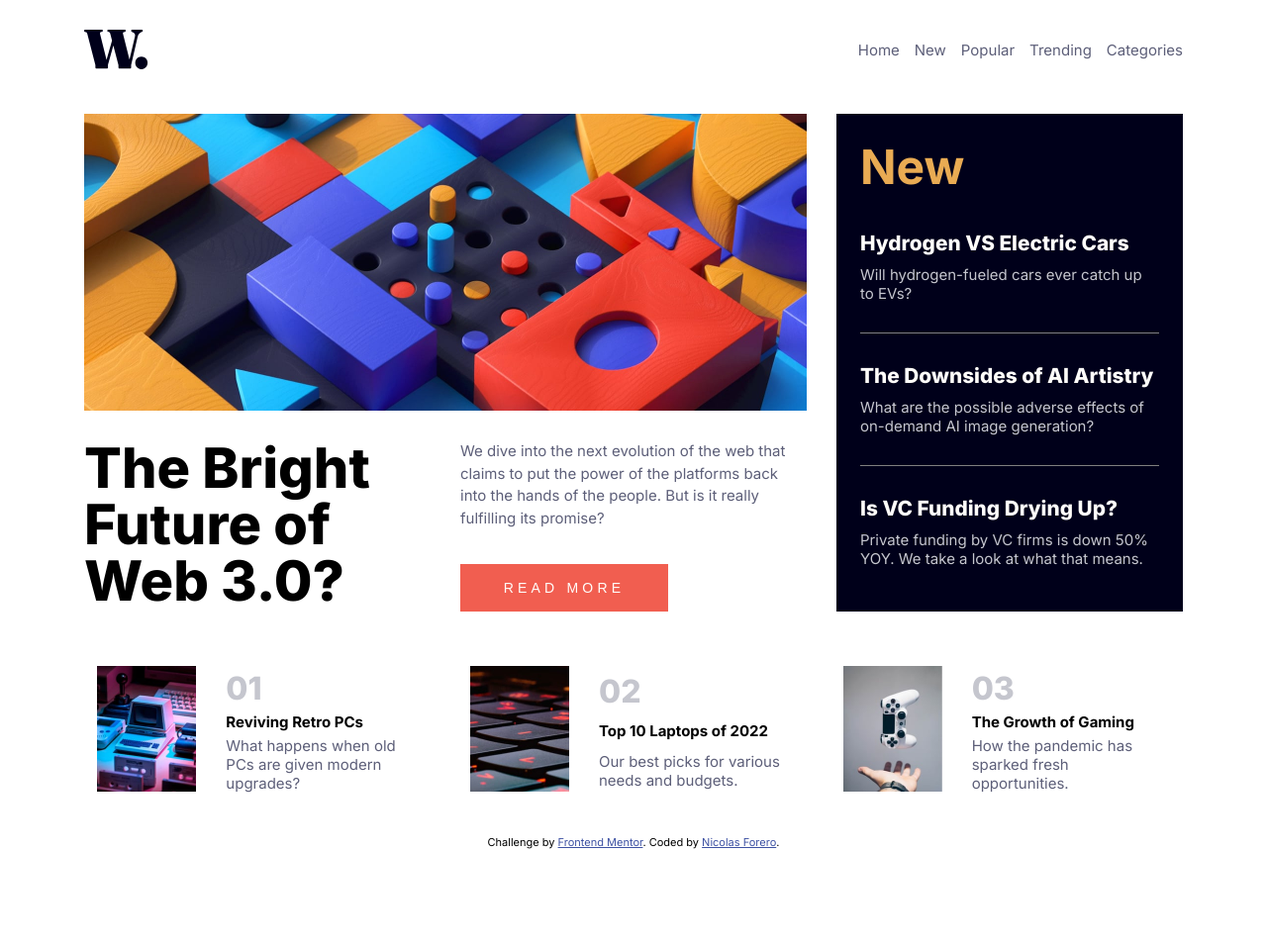
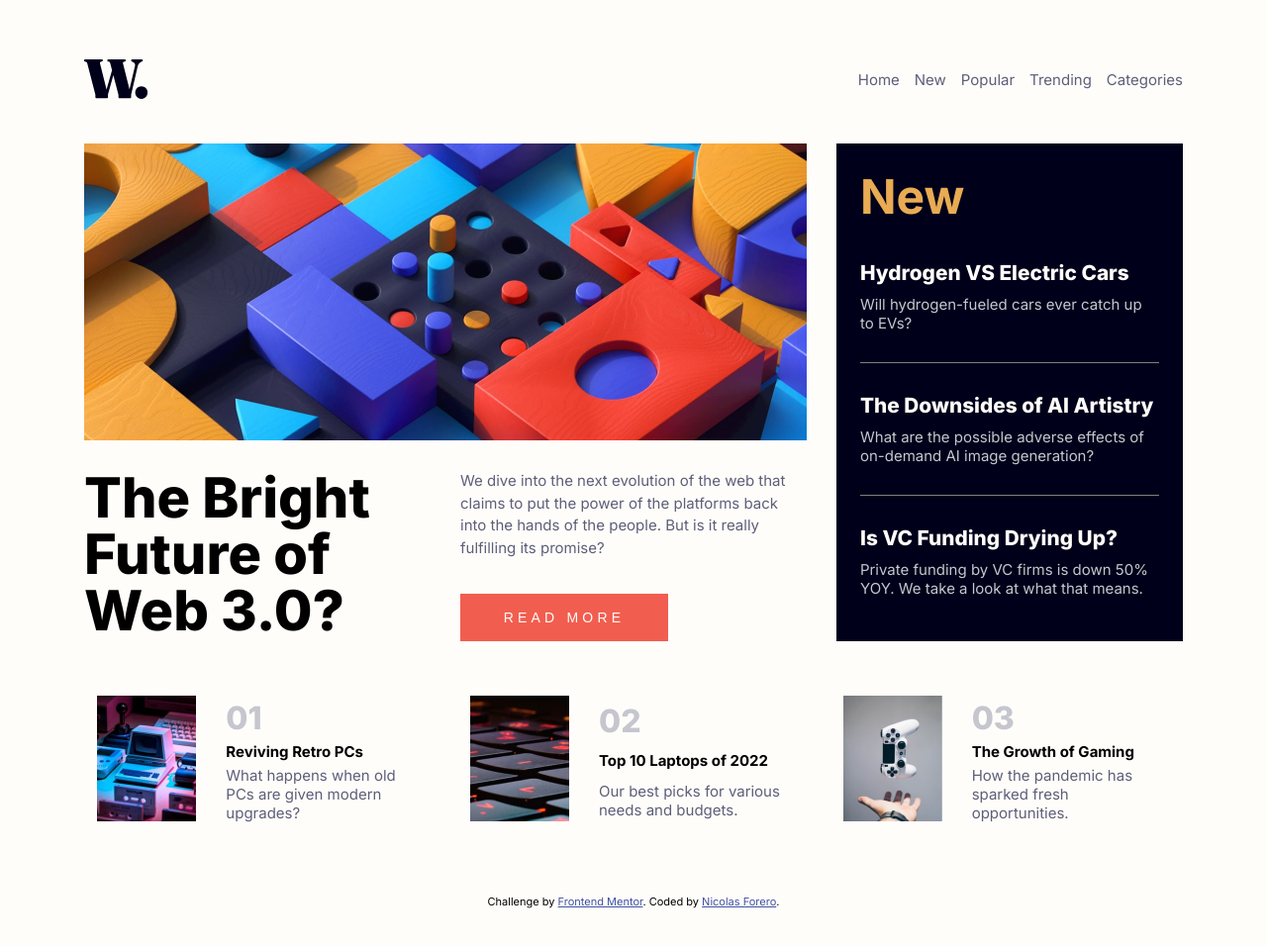
Before and after one commit to byNico1/news-homepage, a plain HTML site: page index.html in a window 1280 px wide. Shown: the whole page at 99% size. Before the commit the page ends 858 px from the top, so only its background shows below. Drawn offline with Linux system fonts and the light colour scheme.

Commit message:
Background color changes and some margin

```diff
--- a/index.html
+++ b/index.html
@@ -14,7 +14,7 @@
   <!-- Feel free to remove these styles or customise in your own stylesheet 👍 -->
   <style>
     .attribution {
-      margin-top: 40px;
+      margin: 40px 0;
       font-size: 11px;
       text-align: center;
     }
@@ -122,13 +122,13 @@
       </div>
     </section>
 
+
+    <div class="attribution">
+      Challenge by <a href="https://www.frontendmentor.io?ref=challenge" target="_blank">Frontend Mentor</a>.
+      Coded by <a href="https://www.frontendmentor.io/profile/byNico1">Nicolas Forero</a>.
+    </div>
   </footer>
 
-
-  <div class="attribution">
-    Challenge by <a href="https://www.frontendmentor.io?ref=challenge" target="_blank">Frontend Mentor</a>.
-    Coded by <a href="https://www.frontendmentor.io/profile/byNico1">Nicolas Forero</a>.
-  </div>
 
   <script src="main.js"></script>
 </body>
--- a/style.css
+++ b/style.css
@@ -18,12 +18,13 @@
 }
 
 body {
+  background-color: var(--off-white);
   font-family: "Inter", sans-serif;
   font-size: 15px;
 }
 
 header {
-  padding: 2em 0;
+  padding: 4em 0 2em 0;
 }
 
 .hamburger {
```
